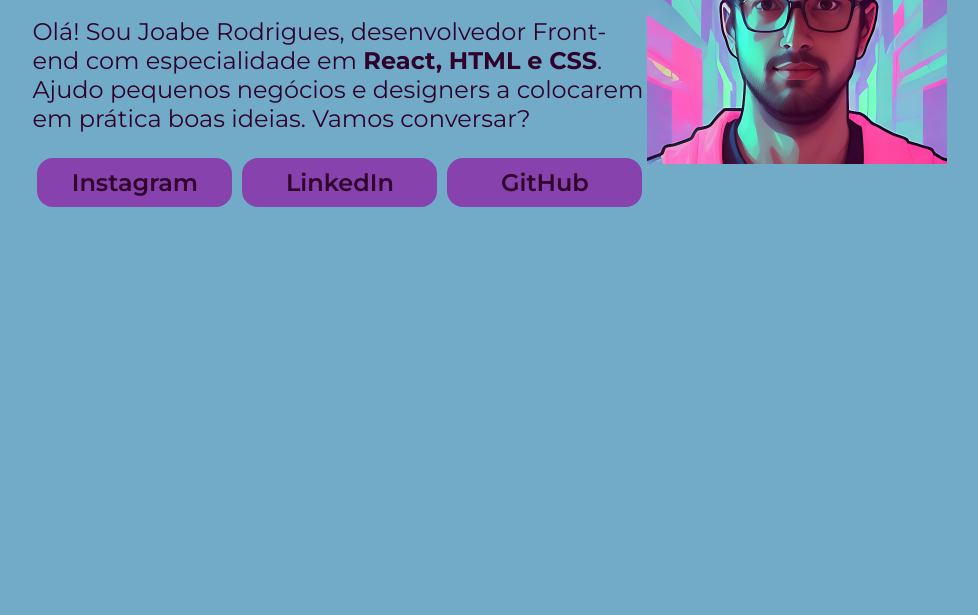
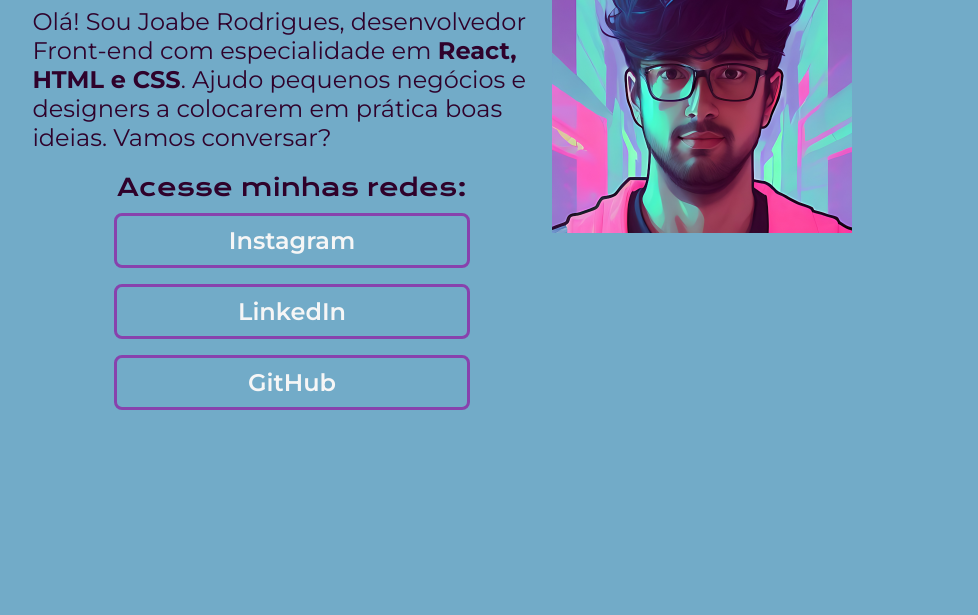
Before and after one commit to JoabeRod/Portfolio2, a plain HTML site: page index.html in a window 1280 px wide. Shown: the part 313-928 px from the top of the page, without its empty margins (198-1176 px from the left). After the commit the page ends 864 px from the top, so only its background shows below. Drawn offline with nearby package versions, Linux system fonts and the light colour scheme.

Commit message:
att_links

```diff
--- a/index.html
+++ b/index.html
@@ -20,7 +20,11 @@
                     CSS</strong>.
                 Ajudo
                 pequenos negócios e designers a colocarem em prática boas ideias. Vamos conversar?</p>
+
             <div class="apresentacao__links">
+
+                <h2 class="apresentacao__links__subtitulo">Acesse minhas redes:</h2>
+
                 <a class="apresentacao__links__link" href="https://www.instagram.com/joabe.rod/"
                     target="_blank">Instagram</a>
                 <a class="apresentacao__links__link" href="https://www.linkedin.com/in/joabe-rodrigues-973270244/"
--- a/style.css
+++ b/style.css
@@ -27,7 +27,7 @@ span {
 }
 
 .apresentacao {
-    margin: 10% 18%;
+    margin: 5% 18%;
     display: flex;
     align-items: center;
     justify-content: space-between;
@@ -54,19 +54,28 @@ span {
 
 .apresentacao__links {
     display: flex;
+    flex-direction: column;
     justify-content: space-between;
+    align-items: center;
+    gap: 6px;
+}
+
+.apresentacao__links__subtitulo {
+    font-family: "Krona One", sans-serif;
+    font-weight: 400;
+    font-size: 24px;
 }
 
 .apresentacao__links__link {
-    background-color: #8842AD;
-    width: 280px;
+    border: 3px solid #8842AD;
+    width: 330px;
     text-align: center;
-    border-radius: 16px;
+    border-radius: 8px;
     font-size: 24px;
     font-weight: 600;
     padding: 10px 10px;
     margin: 5px;
     text-decoration: none;
-    color: #2F022B;
+    color: #f6f6f6;
     font-family: "Montserrat", sans-serif;
 }
```
